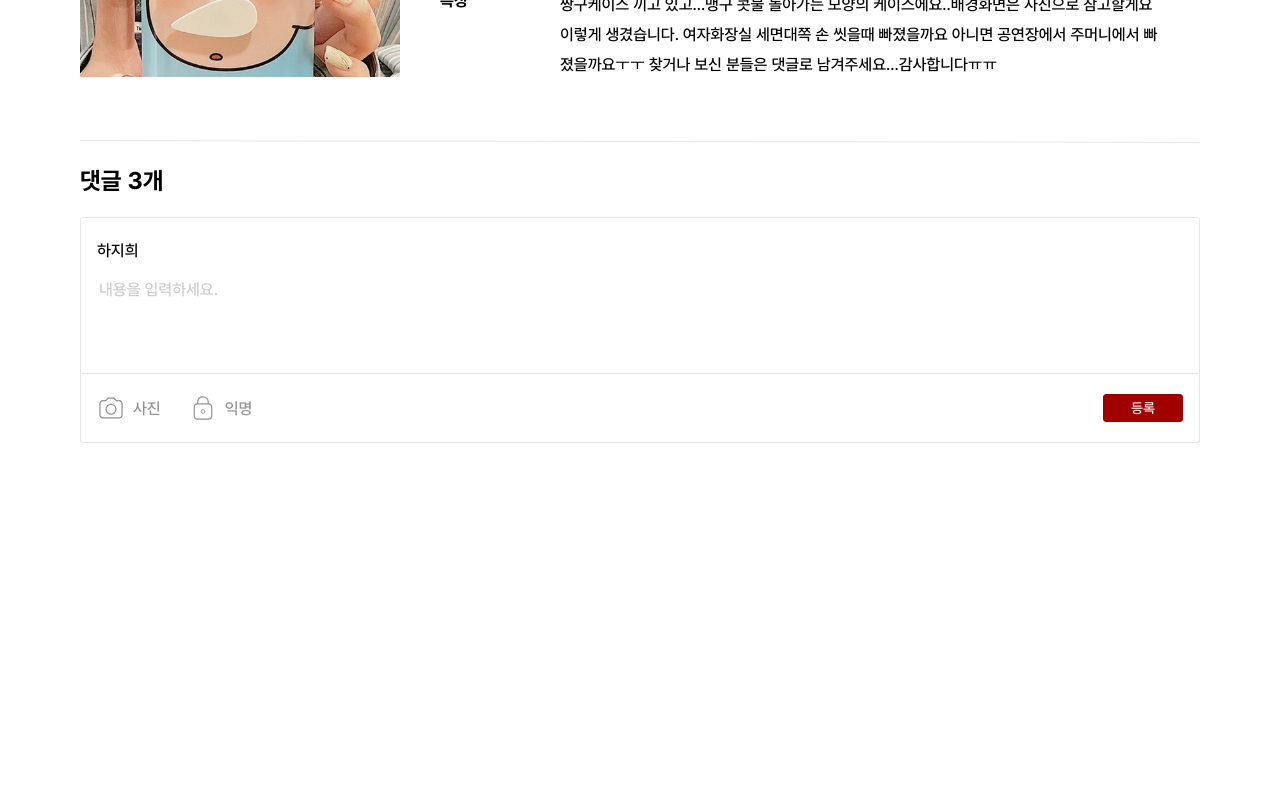
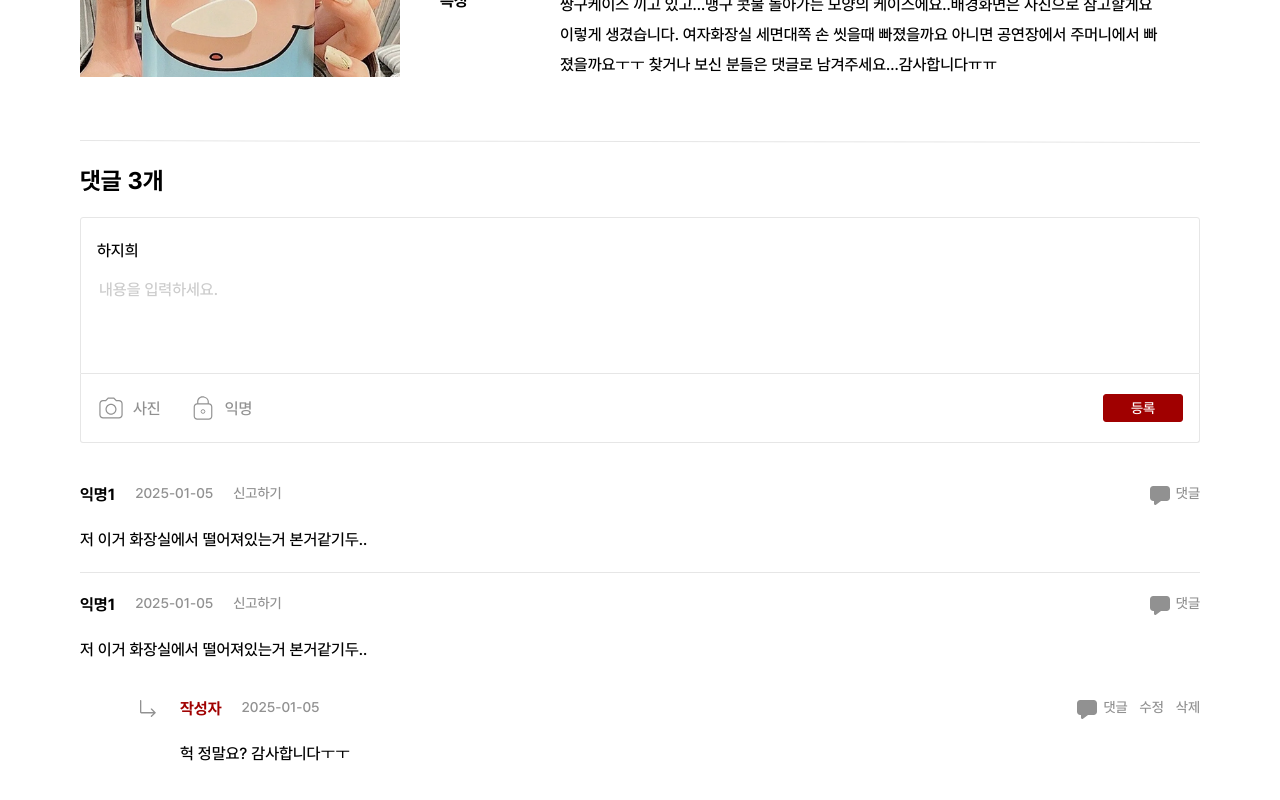
Before and after one commit to MUIT-UMC/Frontend, a React (Vite) app: page /post/1 in a window 1280 px wide. Shown: the part 622-1422 px from the top of the page. Before the commit the page ends 1151 px from the top, so only its background shows below. Built offline with nearby package versions, Linux system fonts and the light colour scheme.

Commit message:
[FEAT] 게시글 댓글 컴포넌트 UI 구현
- 게시글 페이지 댓글(Comment.jsx), 답댓글(Reply.jsx) 컴포넌트 UI 구현

```diff
--- a/src/components/post/Comment.jsx
+++ b/src/components/post/Comment.jsx
@@ -1,12 +1,98 @@
 import React from "react";
 import { Link } from "react-router-dom";
 import styled from "styled-components";
-
+import CommentBubble from "../../assets/icons/CommentBubbleIcon.svg";
+import ReplyArrow from "../../assets/icons/ReplyArrow.svg";
 function Comment() {
   return (
-    <>
-    </>
+      <CommentWrapper>
+        <Top>
+          <TopLeft>
+            <UserName>익명1</UserName>
+            <Text>2025-01-05</Text>
+            <Text>신고하기</Text>
+          </TopLeft>
+          <TopRight>
+            <div style={{display:'flex', flexDirection: 'row', gap: '4px'}}>
+              <img src={CommentBubble} /><Text>댓글</Text>
+            </div>
+            <Text style={{display: 'none'}}>수정</Text><Text style={{display: 'none'}}>삭제</Text>
+          </TopRight>
+
+        </Top>
+        <Bottom>
+          <CommentText>저 이거 화장실에서 떨어져있는거 본거같기두..</CommentText>
+        </Bottom>
+      </CommentWrapper>
   )
 }
 
 export default Comment;
+
+const ReplyWrapper = styled.div`
+  display: flex;
+  flex-direction: row;
+  margin-left: 56px;
+
+
+`
+const CommentWrapper = styled.div`
+margin-top: 20px;
+width: 100%;
+
+`
+const UserName = styled.div`
+  color: ${(props) => props.color ? props.color : '#000'};
+
+/* Body-bold */
+font-family: Pretendard;
+font-size: 16px;
+font-style: normal;
+font-weight: 700;
+line-height: normal;
+`
+const Top = styled.div`
+display: flex;
+flex-direction: row;
+justify-content: space-between;
+margin-bottom: 20px;
+`
+
+
+const TopLeft = styled.div`
+  display: flex;
+  flex-direction: row;
+  gap: 20px;
+`
+
+
+const TopRight = styled.div`
+  display: flex;
+  flex-direction: row;
+  gap: 12px;
+`
+
+const Bottom = styled.div`
+margin-bottom: 20px;
+`
+
+const Text = styled.div`
+color: var(--Gray-sub, #919191);
+
+/* Body-tiny-md */
+font-family: Pretendard;
+font-size: 14px;
+font-style: normal;
+font-weight: 500;
+line-height: normal;
+`
+const CommentText = styled.div`
+color: #000;
+
+/* Body-me */
+font-family: Pretendard;
+font-size: 16px;
+font-style: normal;
+font-weight: 500;
+line-height: 25px; /* 156.25% */
+`
--- a/src/components/post/Reply.jsx
+++ b/src/components/post/Reply.jsx
@@ -1,12 +1,105 @@
 import React from "react";
 import { Link } from "react-router-dom";
 import styled from "styled-components";
-
+import CommentBubble from "../../assets/icons/CommentBubbleIcon.svg";
+import ReplyArrow from "../../assets/icons/ReplyArrow.svg";
 function Reply() {
   return (
-    <>
-    </>
+    <ReplyWrapper>
+      <div style={{marginTop: '15px'}}>
+        <img src={ReplyArrow} />
+      </div>
+
+      <CommentWrapper>
+        <Top>
+          <TopLeft>
+            <UserName color='#A00000'>작성자</UserName>
+            <Text>2025-01-05</Text>
+            <Text style={{display: 'none'}}>신고하기</Text>
+          </TopLeft>
+          <TopRight>
+            <div style={{display:'flex', flexDirection: 'row', gap: '4px'}}>
+              <img src={CommentBubble} /><Text>댓글</Text>
+            </div>
+            <Text>수정</Text><Text>삭제</Text>
+          </TopRight>
+
+        </Top>
+        <Bottom>
+          <CommentText>헉 정말요? 감사합니다ㅜㅜ</CommentText>
+        </Bottom>
+      </CommentWrapper>
+    </ReplyWrapper>
   )
 }
 
 export default Reply;
+
+const ReplyWrapper = styled.div`
+  display: flex;
+  flex-direction: row;
+  margin-left: 56px;
+
+
+`
+const CommentWrapper = styled.div`
+margin-top: 15px;
+width: 100%;
+margin-left: 20px;
+
+`
+const UserName = styled.div`
+  color: ${(props) => props.color ? props.color : '#000'};
+
+/* Body-bold */
+font-family: Pretendard;
+font-size: 16px;
+font-style: normal;
+font-weight: 700;
+line-height: normal;
+`
+const Top = styled.div`
+display: flex;
+flex-direction: row;
+justify-content: space-between;
+margin-bottom: 20px;
+`
+
+
+const TopLeft = styled.div`
+  display: flex;
+  flex-direction: row;
+  gap: 20px;
+`
+
+
+const TopRight = styled.div`
+  display: flex;
+  flex-direction: row;
+  gap: 12px;
+`
+
+const Bottom = styled.div`
+margin-bottom: 20px;
+`
+
+const Text = styled.div`
+color: var(--Gray-sub, #919191);
+
+/* Body-tiny-md */
+font-family: Pretendard;
+font-size: 14px;
+font-style: normal;
+font-weight: 500;
+line-height: normal;
+`
+const CommentText = styled.div`
+color: #000;
+
+/* Body-me */
+font-family: Pretendard;
+font-size: 16px;
+font-style: normal;
+font-weight: 500;
+line-height: 25px; /* 156.25% */
+`
--- a/src/pages/LostItemPost.jsx
+++ b/src/pages/LostItemPost.jsx
@@ -2,6 +2,9 @@ import React from "react";
 import styled from "styled-components";
 import itemImg from "../assets/images/lost-item-1.png";
 import CommentInputArea from "../components/post/CommentInputArea";
+import Comment from "../components/post/Comment";
+import Reply from "../components/post/Reply";
+
 function LostItemPost() {
   return (
     <>
@@ -48,6 +51,14 @@ function LostItemPost() {
                 <Hr marginTop='60px' marginBottom='20px'/>
                 <PostTitle marginBottom='20px'>댓글 3개</PostTitle>
                 <CommentInputArea />
+                <CommentWrapper>
+                  <Comment />
+                  <div>
+                    <Comment />
+                    <Reply />
+                  </div>
+                </CommentWrapper>
+
 
       </LostItemPostContainer>
     </>
@@ -182,3 +193,10 @@ const Value = styled.div`
   margin-right: ${(props) => props.marginRight ? props.marginRight : '0px'};
   margin-left: ${(props) => props.marginLeft ? props.marginLeft : '0px'};
 `;
+
+const CommentWrapper = styled.div`
+  padding-top: 20px;
+  & > *:not(:last-child) {
+    border-bottom: 1px solid #E6E6E6;
+  }
+`;
```
Also changed, not shown: src/assets/icons/CommentBubbleIcon.svg (added), src/assets/icons/ReplyArrow.svg (added).
